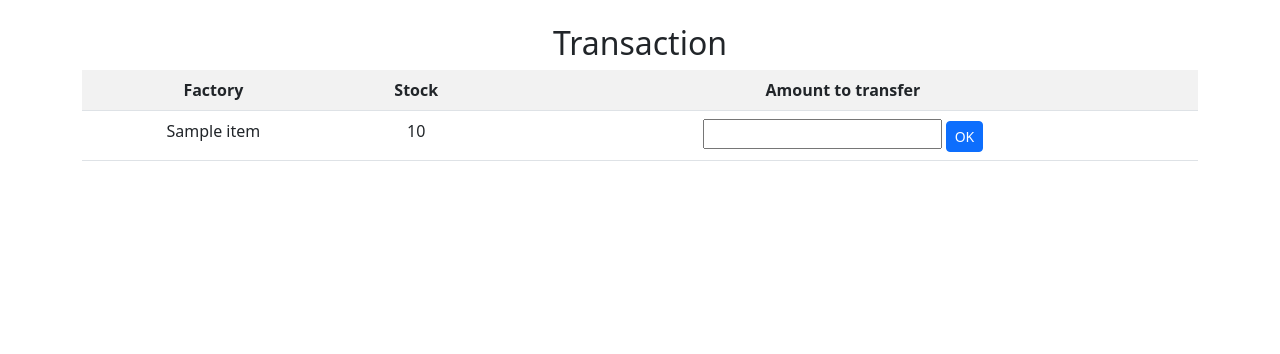
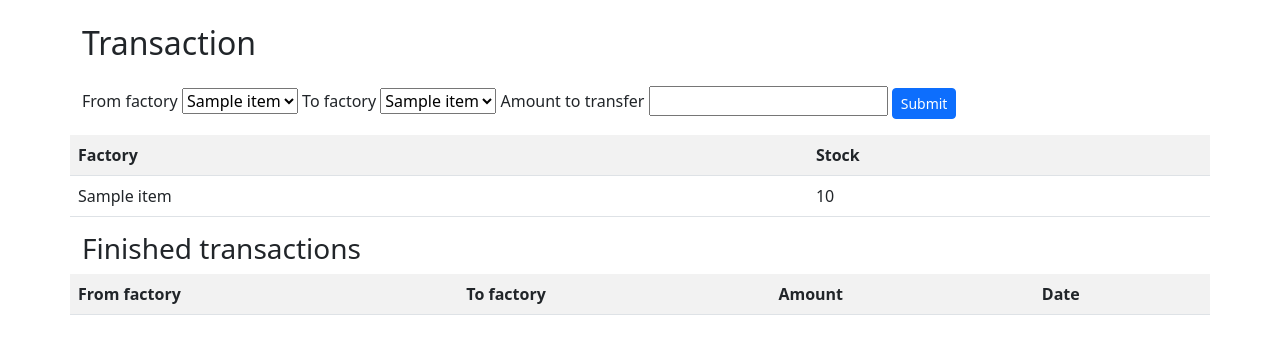
Before and after one commit to VetalM84/flaskMongo, a Flask app: page /transaction in a window 1280 px wide. Shown: the part 72-426 px from the top of the page. Run offline with Flask 2, Linux system fonts and the light colour scheme; a database or web service that is not in the repository returns one stand-in record (values such as "Sample title"); data that the repository does not hold is empty; some libraries are stand-ins or nearby versions.

Commit message:
Improve transactions

```diff
--- a/routes.py
+++ b/routes.py
@@ -1,12 +1,11 @@
 """Routes."""
-
+from datetime import datetime
 from operator import itemgetter
 
-from bson.json_util import dumps, loads
 from bson.objectid import ObjectId
 from flask import Blueprint, render_template, request
 
-from app import client, factory, phone
+from app import client, factory, phone, transaction
 
 main = Blueprint("main", __name__)
 
@@ -95,12 +94,6 @@ def get_models(brand: str):
             factory_id = ObjectId(request.form.get("factory_id"))
             phone.update_one(_id, {"$set": {"factory_id": factory_id}})
 
-    # models = list(
-    #     phone.find(
-    #         {"brand": brand},
-    #         projection={"model": True, "image": True, "factory_id": True},
-    #     )
-    # )
     models = phone.aggregate(
         [
             {"$match": {"brand": brand}},
@@ -253,31 +246,68 @@ def make_transaction():
     if request.method == "POST":
 
         def callback(db_session):
-            """."""
+            """Transaction wrapper."""
             factories_collection = db_session.client["Comparison"]["factory"]
             transactions_collection = db_session.client["Comparison"]["transaction"]
+            from_factory_id = request.form.get("from_factory_id")
+            to_factory_id = request.form.get("to_factory_id")
             amount = int(request.form.get("amount"))
-            to_factory = request.form.get("to_factory")
 
             new_transaction = {
-                "from_factory": "63ce6de1bb597dea345436df",
-                "to_factory": to_factory,
+                "from_factory_id": ObjectId(from_factory_id),
+                "to_factory_id": ObjectId(to_factory_id),
                 "amount": amount,
+                "date": datetime.strftime(datetime.now(), "%Y-%m-%dT%H:%M:%S.000Z"),
             }
             factories_collection.update_one(
-                {"_id": ObjectId("63ce6de1bb597dea345436df")},
+                {"_id": ObjectId(from_factory_id)},
                 {"$inc": {"stock": -amount}},
                 session=db_session,
             )
             factories_collection.update_one(
-                {"_id": ObjectId(to_factory)},
+                {"_id": ObjectId(to_factory_id)},
                 {"$inc": {"stock": amount}},
                 session=db_session,
             )
             transactions_collection.insert_one(new_transaction, session=db_session)
 
+        # start transaction
         with client.start_session() as session:
             session.with_transaction(callback)
 
-    factories = factory.find({})
-    return render_template("transaction.html", context=factories)
+    factories = list(factory.find({}))
+    transactions = list(
+        transaction.aggregate(
+            [
+                {
+                    "$lookup": {
+                        "from": "factory",
+                        "localField": "from_factory_id",
+                        "foreignField": "_id",
+                        "as": "from_factory",
+                    }
+                },
+                {
+                    "$lookup": {
+                        "from": "factory",
+                        "localField": "to_factory_id",
+                        "foreignField": "_id",
+                        "as": "to_factory",
+                    }
+                },
+                {
+                    "$project": {
+                        "_id": 0,
+                        "amount": 1,
+                        "date": 1,
+                        "from_factory": {"name": 1},
+                        "to_factory": {"name": 1},
+                    }
+                },
+            ]
+        )
+    )
+    return render_template(
+        "transaction.html",
+        context={"factories": factories, "transactions": transactions},
+    )
--- a/templates/transaction.html
+++ b/templates/transaction.html
@@ -1,32 +1,64 @@
 {% extends "base.html" %}
 
 {% block content %}
-	<div class="container text-center">
 	<h1 class="h2">Transaction</h1>
 	<div class="row">
+
+		<form class="py-3" method="POST" action="">
+			<label>From factory
+				<select name="from_factory_id">
+					{% for factory in context.factories %}
+						<option value="{{ factory["_id"] }}">{{ factory["name"] }}</option>
+					{% endfor %}
+				</select>
+			</label>
+			<label>To factory
+				<select name="to_factory_id">
+					{% for factory in context.factories %}
+						<option value="{{ factory["_id"] }}">{{ factory["name"] }}</option>
+					{% endfor %}
+				</select>
+			</label>
+			<label>Amount to transfer
+				<input type="text" name="amount" value="">
+			</label>
+			<input type="submit" value="Submit" class="btn btn-primary btn-sm">
+		</form>
+
 		<table class="table table-striped">
 			<tbody>
 			<tr>
 				<th>Factory</th>
 				<th>Stock</th>
-			 				<th>Amount to transfer</th>
 			</tr>
-			 			{% for value in context %}
+			{% for value in context.factories %}
 				<tr>
 					<td>{{ value["name"] }}</td>
 					<td>{{ value["stock"] }}</td>
-			 					<td>
-			 						<form method="POST" action="">
-			 							<input type="hidden" name="to_factory" value="{{ value["_id"] }}">
-			 							<input type="text" name="amount" value="">
-			 							<input type="submit" value="OK" class="btn btn-primary btn-sm">
-			 						</form>
-			 					</td>
+				</tr>
+			{% endfor %}
+			<tr>
+			</tbody>
+		</table>
+		<h2 class="h3">Finished transactions</h2>
+		<table class="table table-striped">
+			<tbody>
+			<tr>
+				<th>From factory</th>
+				<th>To factory</th>
+				<th>Amount</th>
+				<th>Date</th>
+			</tr>
+			{% for value in context.transactions %}
+				<tr>
+					<td>{{ value["from_factory"][0]["name"] }}</td>
+					<td>{{ value["to_factory"][0]["name"] }}</td>
+					<td>{{ value["amount"] }}</td>
+					<td>{{ value["date"] }}</td>
 				</tr>
 			{% endfor %}
 			<tr>
 			</tbody>
 		</table>
 	</div>
-  </div>
 {% endblock %}
```
Lines whose indentation alone changed are shown as unchanged.
